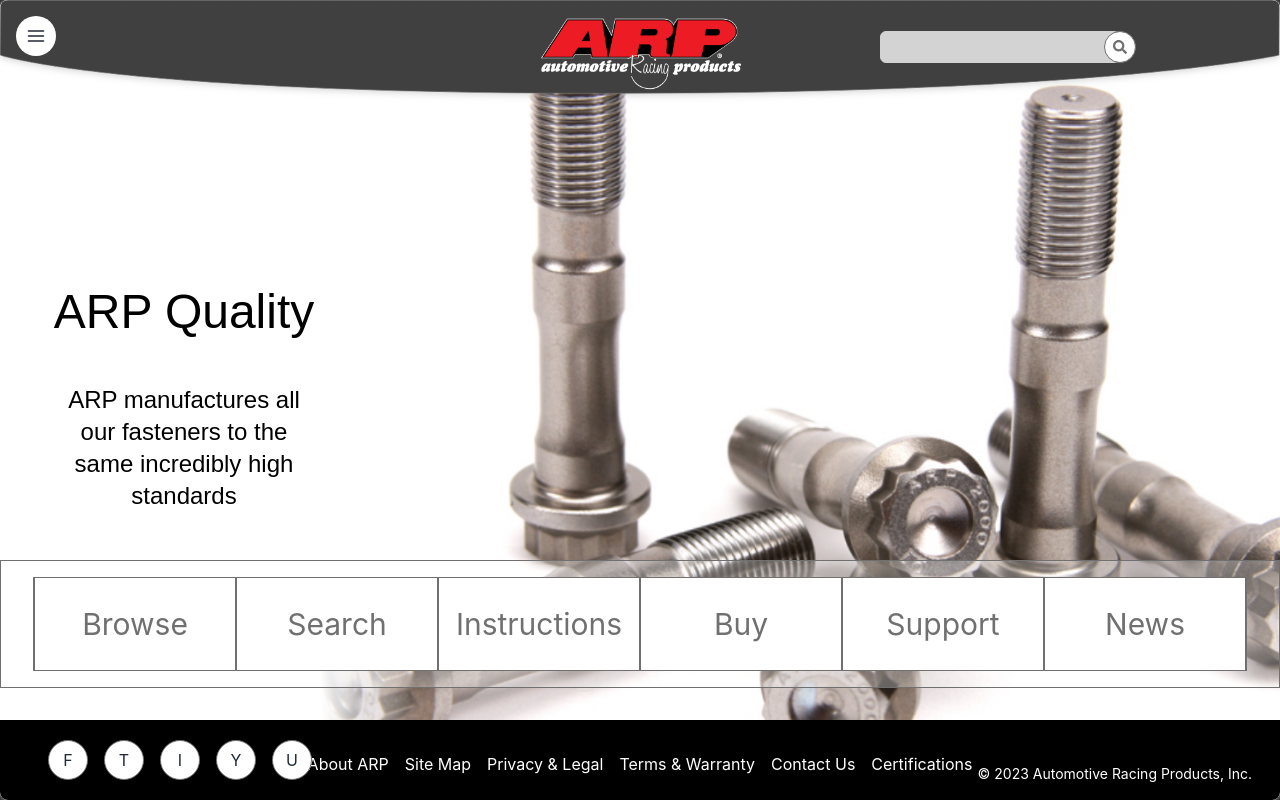
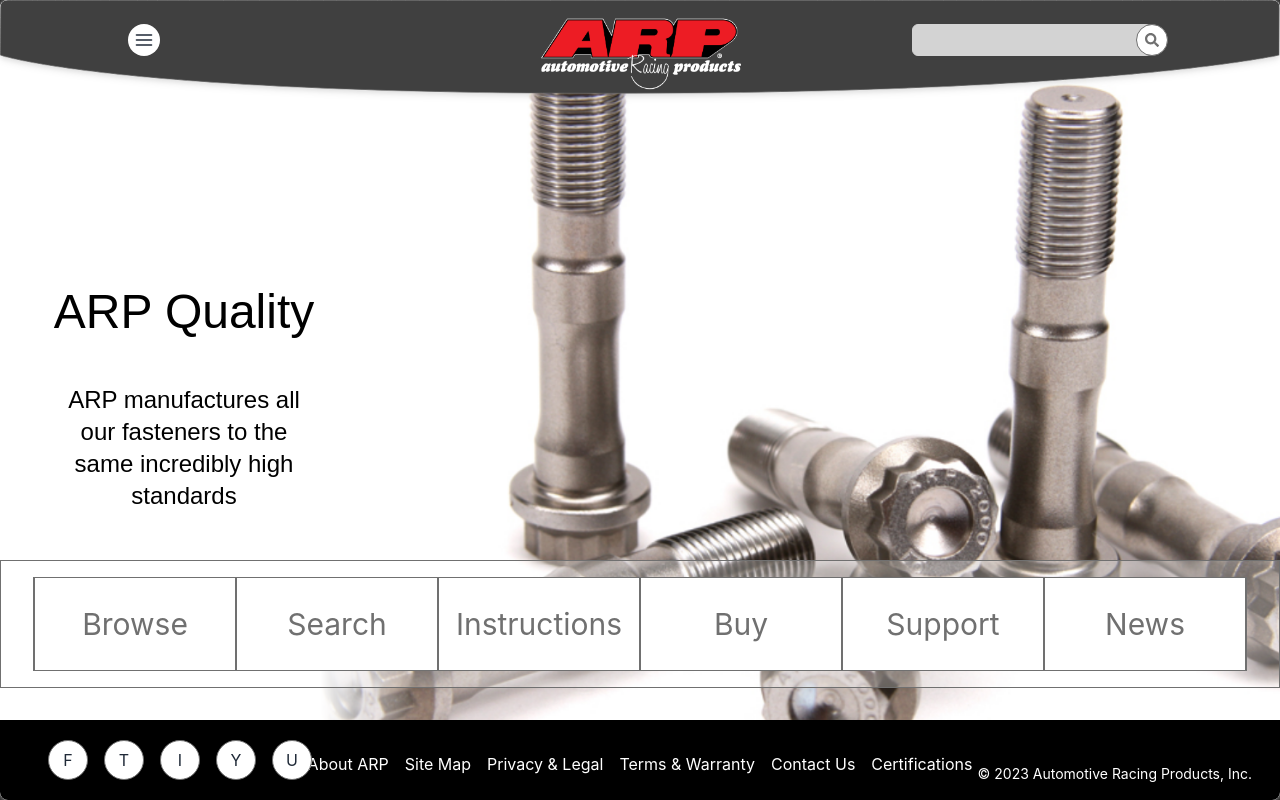
Before and after one commit to luxuereal/ARP_React, a React (Create React App) app: page / in a window 1280 px wide. Built offline with nearby package versions, Linux system fonts and the light colour scheme; a web font is replaced by a local one.

Commit message:
fix/feedbacks

```diff
--- a/src/components/home/header.jsx
+++ b/src/components/home/header.jsx
@@ -26,8 +26,8 @@
           </div>
         </a>
 
-        <div className="absolute top-0 w-full h-full flex justify-end items-center mobile:hidden">
-          <div className="2xl:mr-56 xl:mr-40 lg:mr-32 md:mr-24 sm:mr-16 hidden sm:block">
+        <div className="absolute top-0 w-full h-full flex justify-end lg:mt-6 mt-4 mobile:hidden">
+          <div className="lg:mr-32 md:mr-24 mr-16 hidden sm:block">
             <div className="w-full h-full relative">
               <input className="bg-[#D3D3D3] max-w-[80] 2xl:w-80 2xl:h-10 lg:w-60 lg:h-8 md:w-48 md:h-6 sm:w-32 sm:h-6 border !border-[#D3D3D3] outline-none rounded-md" />
               <button className="absolute bg-white 2xl:w-10 2xl:h-10 2xl:-ml-5 lg:w-8 lg:h-8 lg:-ml-4 md:w-6 md:h-6 md:-ml-3 sm:w-6 sm:h-6 sm:-ml-3 text-normalGray border border-normalGray rounded-full">
@@ -41,8 +41,8 @@
           </div>
         </div>
 
-        <div className="dropdown absolute top-0 header-menu">
-          <button tabIndex={101} className="mt-4 ml-4 mobile:mt-2 mobile:ml-2 left-3 w-10 h-10 rounded-full bg-white justify-self-start">
+        <div className="dropdown absolute top-0 header-menu z-40">
+          <button tabIndex={101} className="lg:mt-6 mt-4 lg:ml-32 md:ml-24 ml-16 mobile:mt-2 mobile:ml-2 mobile:w-10 mobile:h-10 left-3 2xl:w-10 2xl:h-10 lg:w-8 lg:h-8 md:w-6 md:h-6 sm:w-8 sm:h-8 rounded-full bg-white justify-self-start">
             <span className="flex justify-center text-xl">
               <FiMenu />
             </span>
--- a/src/components/home/main.jsx
+++ b/src/components/home/main.jsx
@@ -59,12 +59,12 @@
               <ul tabIndex={id} className="flexible dropdown-content z-[1] menu p-2 rounded-md shadow bg-[#EBEBEB] border border-[#707070] border-b-4 border-b-[#ED1C24]">
                 {
                   nav.sub.map((each, idx) =>
-                    <li key={`menu-${id}-${idx}`} className="flexible py-1 text-lg">
+                    <li key={`menu-${id}-${idx}`} className="flexible py-1">
                       {
                         each.input ?
-                          <input type="text" className="placeholder:text-center border border-[#707070]" placeholder={each.name} />
+                          <input type="text" className="placeholder:text-center border border-[#707070] xl:text-base text-xs" placeholder={each.name} />
                         :
-                          <a href={each.value} className="flexible w-full text-center text-[#707070]">{each.name}</a>
+                          <a href={each.value} className="flexible w-full text-center text-[#707070] xl:text-lg text-base">{each.name}</a>
                       }
                     </li>
                   )
--- a/tailwind.config.js
+++ b/tailwind.config.js
@@ -22,4 +22,7 @@
     }
   },
   plugins: [require("daisyui")],
+  daisyui: {
+    themes: ["light"],
+  },
 }
```
